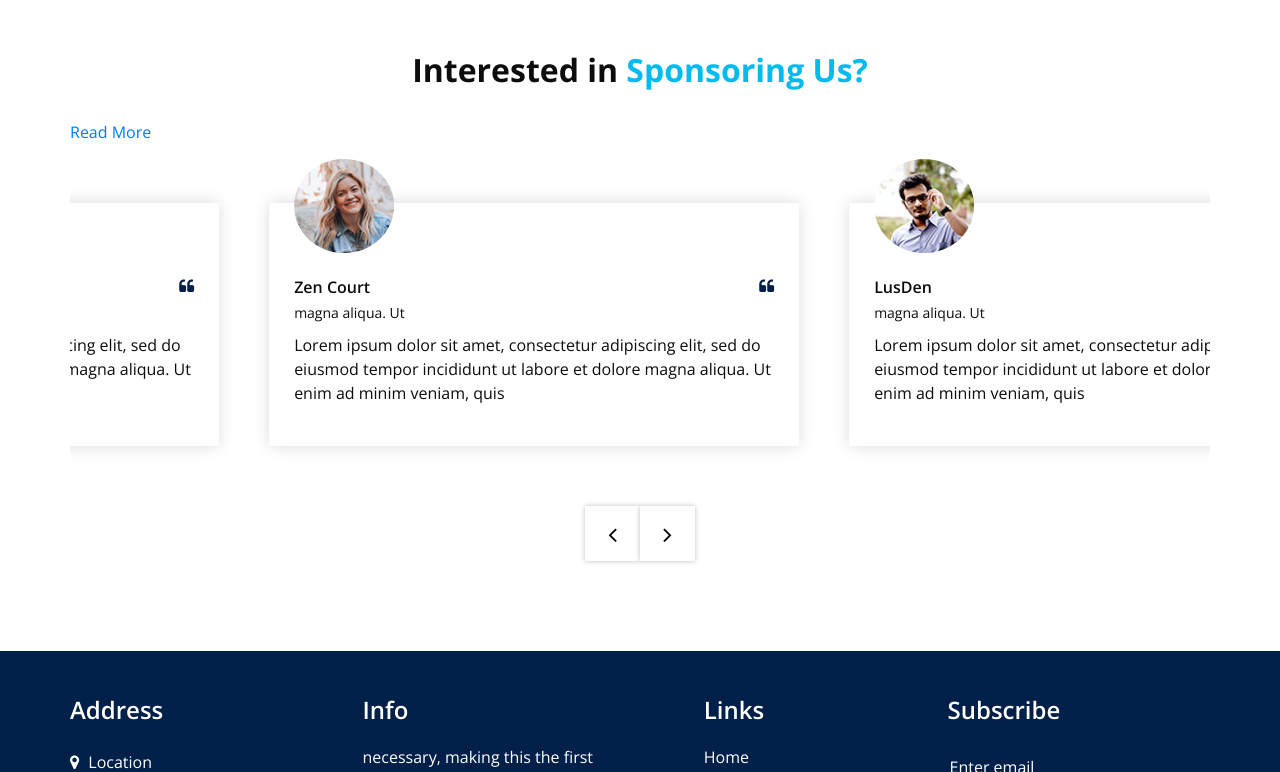
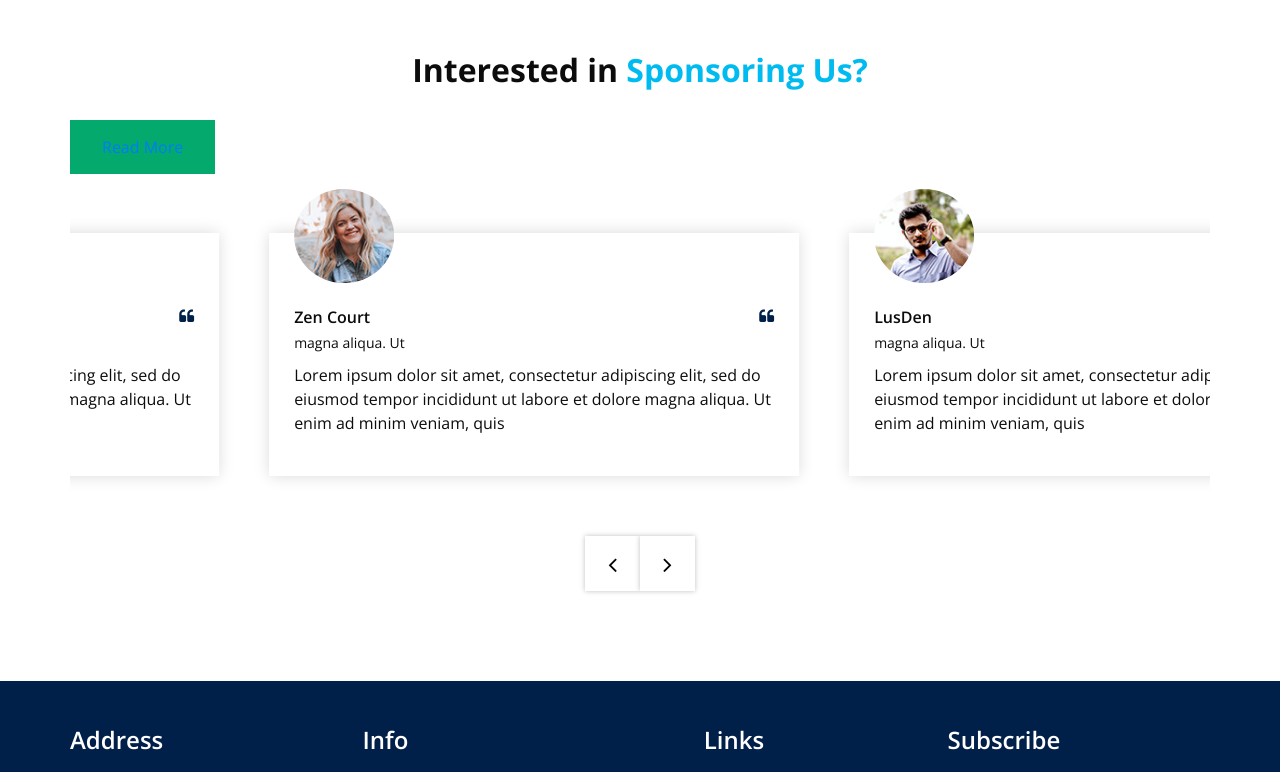
Before and after one commit to InvestHour/InvestHour, a plain HTML site: page index.html in a window 1280 px wide. Shown: the part 3980-4752 px from the top of the page. Drawn offline with nearby package versions, Linux system fonts and the light colour scheme; some packages are replaced by stand-ins of ours.

Commit message:
Update index.html

```diff
--- a/index.html
+++ b/index.html
@@ -701,7 +701,7 @@
           Interested in <span>Sponsoring Us?</span>
         </h2>
       </div>
-      <div class="btn1">
+      <div style="background-color: #04AA6D;border: none;color: white;padding: 15px 32px;text-align: center;text-decoration: none;display: inline-block;font-size: 16px;">
         <a href="">
           Read More
         </a>
```
